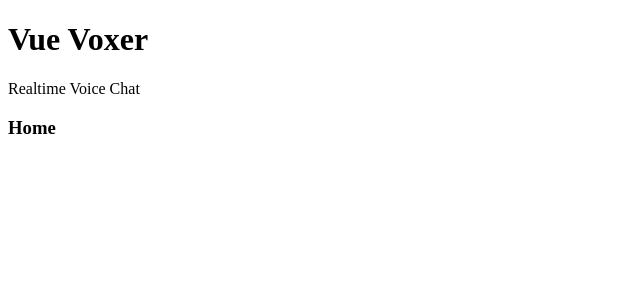
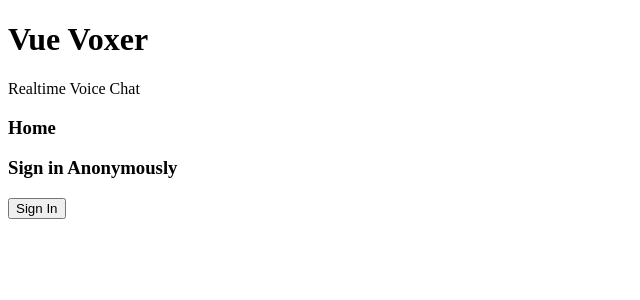
Before and after one commit to jadurani/voxer-replica, a Vue app: page / in a window 1280 px wide. Shown: the top 300 px of the page, without its empty margins (0-640 px from the left). Built offline with nearby package versions, Linux system fonts and the light colour scheme; the HTML template or start-up script is replaced by a standard one; what vuefire would draw is missing.

Commit message:
feat(lesson5): anon auth via firebase

```diff
--- a/src/main.js
+++ b/src/main.js
@@ -10,7 +10,9 @@ Vue.config.productionTip = false
 import Home from './pages/Home';
 
 const router = new VueRouter({
-  routes: [ { path: '/', component: Home } ]
+  routes: [
+    { path: '/', component: Home },
+  ]
 });
 
 new Vue({
--- a/src/pages/Home.vue
+++ b/src/pages/Home.vue
@@ -1,5 +1,16 @@
 <template>
   <div>
     <h3>Home</h3>
+
+    <Login />
   </div>
 </template>
+
+<script>
+
+import Login from './Login.vue';
+
+export default {
+  components: { Login }
+}
+</script>
--- /dev/null
+++ b/src/pages/Login.vue
@@ -0,0 +1,20 @@
+<template>
+  <aside>
+    <h3>Sign in Anonymously</h3>
+    <button @click="auth.signInAnonymously()">Sign In</button>
+  </aside>
+</template>
+
+<script>
+
+import { auth } from '../firebase';
+
+export default {
+  data() {
+    return { auth }
+  },
+  // methods: {
+  //   auth: () => alert('yay!')
+  // },
+}
+</script>
```
Also changed, not shown: 1 other file (tests, documents, lock files or other folders).
